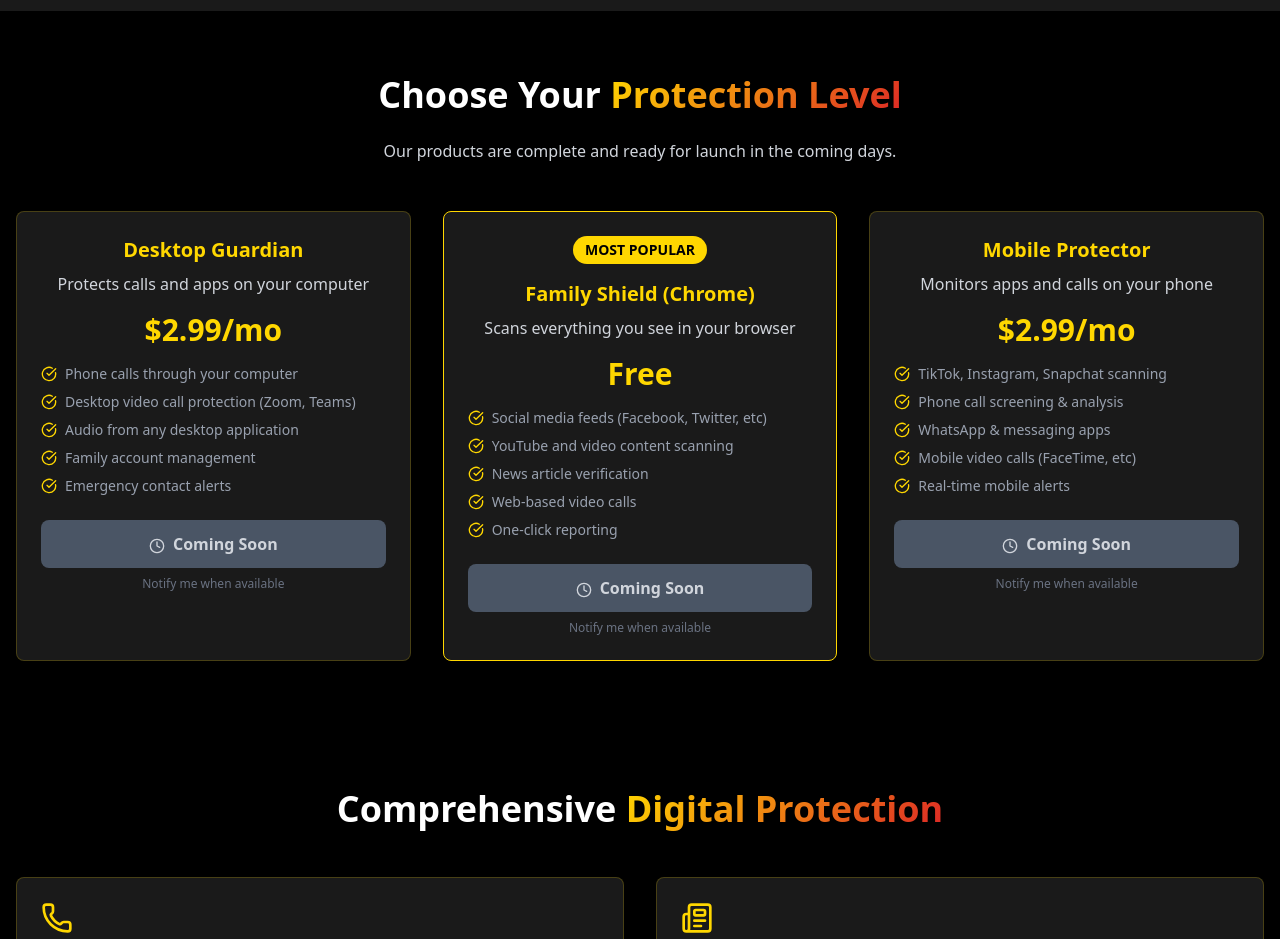
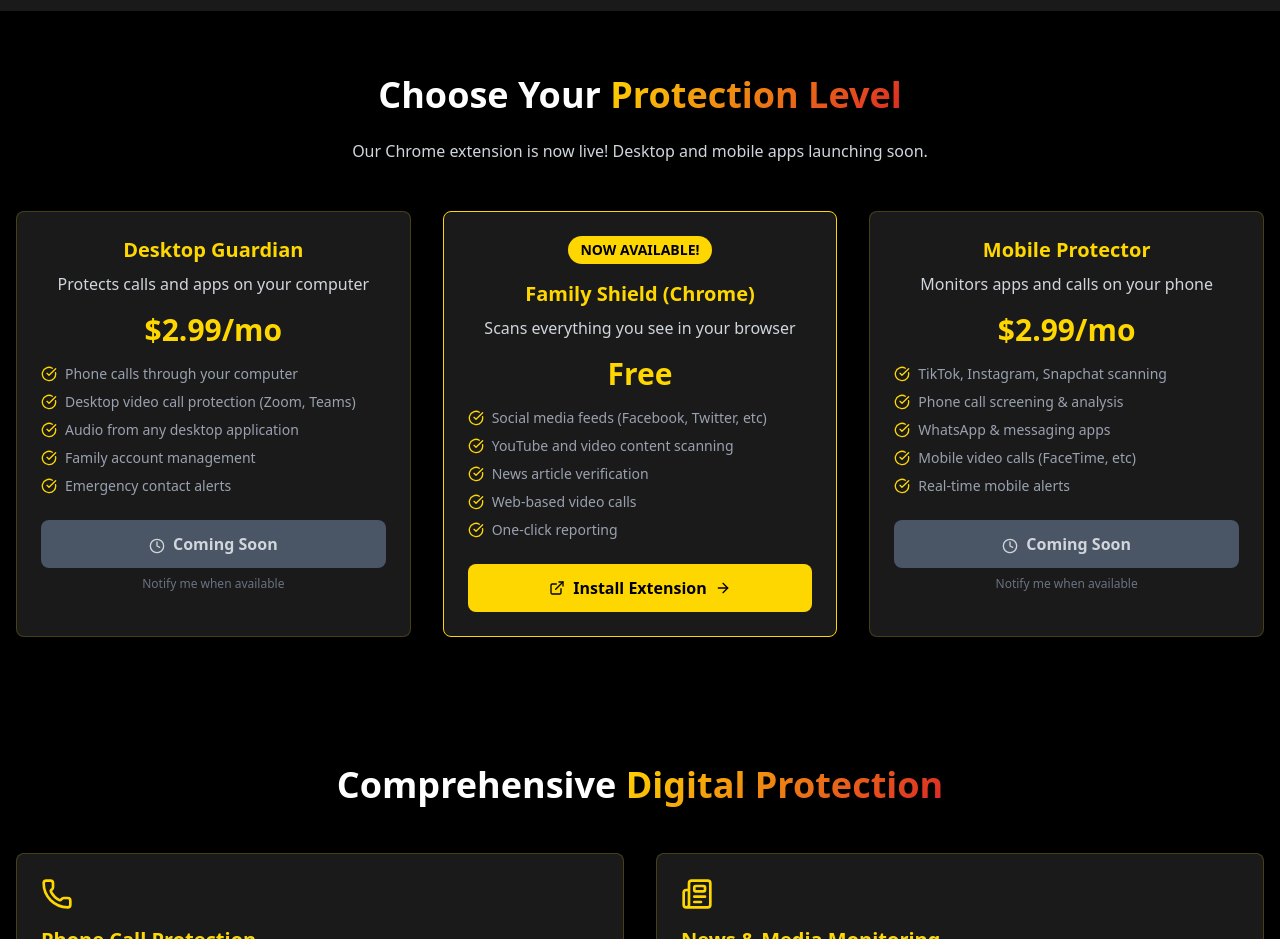
Before and after one commit to pauliano22/lion-project, a Next.js app: page / in a window 1280 px wide. Shown: the part 1480-2419 px from the top of the page. Built offline with nearby package versions, Linux system fonts and the light colour scheme.

Commit message:
extension added

```diff
--- a/app/page.tsx
+++ b/app/page.tsx
@@ -1,7 +1,7 @@
 'use client';
 
 import Image from 'next/image';
-import { Shield, Search, Phone, Newspaper, AlertTriangle, CheckCircle, Clock, Code, ChevronDown, ArrowRight } from 'lucide-react';
+import { Shield, Search, Phone, Newspaper, AlertTriangle, CheckCircle, Clock, Code, ChevronDown, ArrowRight, ExternalLink } from 'lucide-react';
 import AudioTester from '@/components/AudioTester';
 
 function ProtectionCard({ icon, title, description, examples }: {
@@ -30,18 +30,20 @@
   );
 }
 
-function ComingSoonCard({ title, description, price, features, featured = false }: {
+function ComingSoonCard({ title, description, price, features, featured = false, available = false, downloadLink = null }: {
   title: string;
   description: string;
   price: string;
   features: string[];
   featured?: boolean;
+  available?: boolean;
+  downloadLink?: string | null;
 }) {
   return (
     <div className={`bg-gray-dark border rounded-lg p-6 ${featured ? 'border-gold' : 'border-gold/20'}`}>
       {featured && (
         <div className="bg-gold text-black text-sm font-bold px-3 py-1 rounded-full inline-block mb-4">
-          MOST POPULAR
+          NOW AVAILABLE!
         </div>
       )}
       <h3 className="text-xl font-bold mb-2 text-gold">{title}</h3>
@@ -55,13 +57,28 @@
           </li>
         ))}
       </ul>
+      {available && downloadLink ? (
+        <a
+          href={downloadLink}
+          target="_blank"
+          rel="noopener noreferrer"
+          className="w-full bg-gold text-black px-6 py-3 rounded-lg font-semibold hover:bg-gold-dark transition-colors flex items-center justify-center group"
+        >
+          <ExternalLink className="w-4 h-4 mr-2" />
+          Install Extension
+          <ArrowRight className="w-4 h-4 ml-2 group-hover:translate-x-1 transition-transform" />
+        </a>
+      ) : (
         <button className="w-full bg-gray-600 text-gray-300 px-6 py-3 rounded-lg font-semibold cursor-not-allowed">
           <Clock className="w-4 h-4 inline mr-2" />
           Coming Soon
         </button>
+      )}
+      {!available && (
         <p className="text-xs text-gray-500 mt-2 text-center">
           Notify me when available
         </p>
+      )}
     </div>
   );
 }
@@ -255,7 +272,7 @@
             Choose Your <span className="gradient-text">Protection Level</span>
           </h2>
           <p className="text-gray-300 max-w-2xl mx-auto mb-12">
-            Our products are complete and ready for launch in the coming days.
+            Our Chrome extension is now live! Desktop and mobile apps launching soon.
           </p>
           <div className="grid md:grid-cols-3 gap-8">
             <ComingSoonCard
@@ -282,6 +299,8 @@
                 "One-click reporting"
               ]}
               featured
+              available={true}
+              downloadLink="https://chromewebstore.google.com/detail/lion-project-ai-detector/bgcjkaplennpginekckeaomkkidhifdg?authuser=0&hl=en&pli=1"
             />
             <ComingSoonCard
               title="Mobile Protector"
```
Lines whose indentation alone changed are shown as unchanged.
